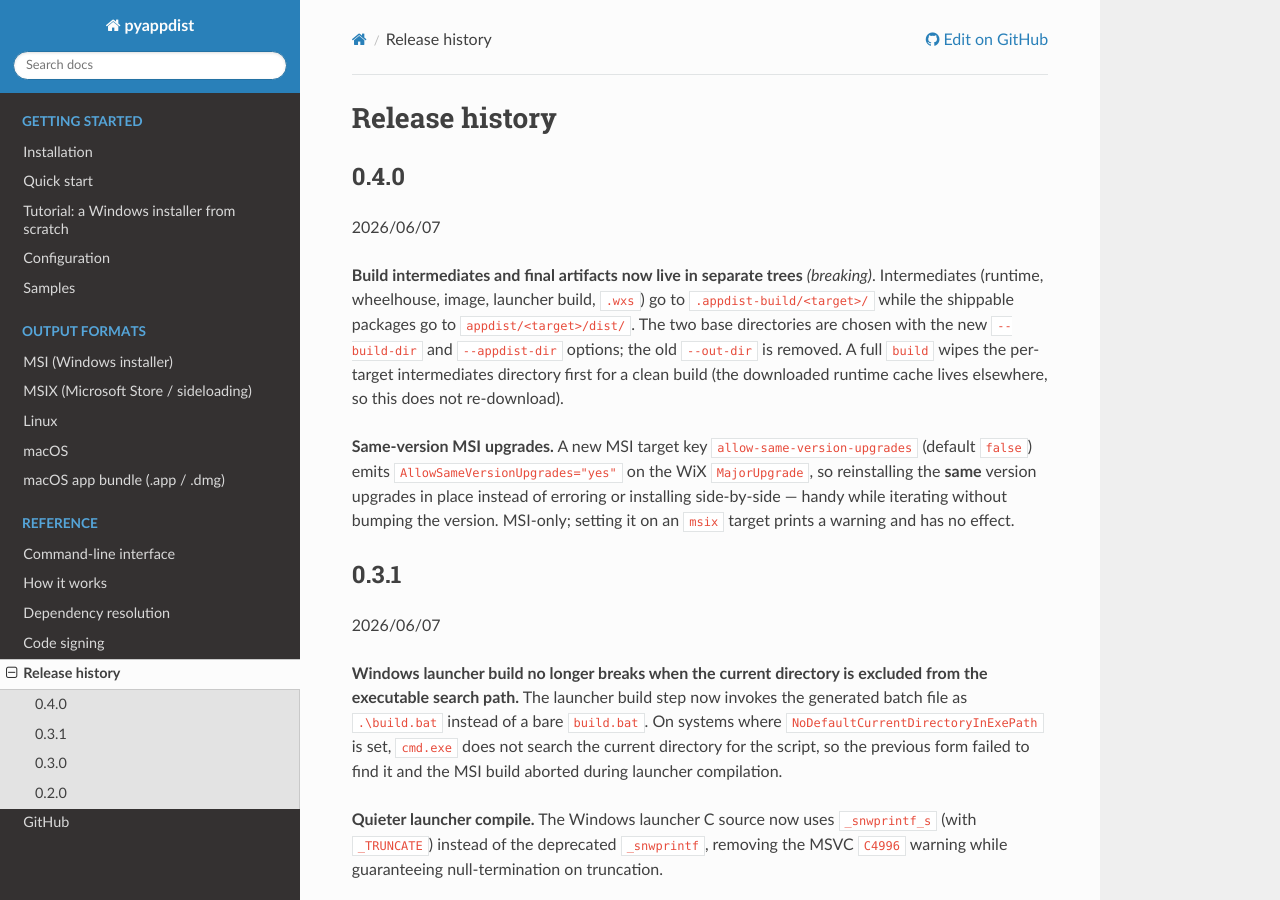
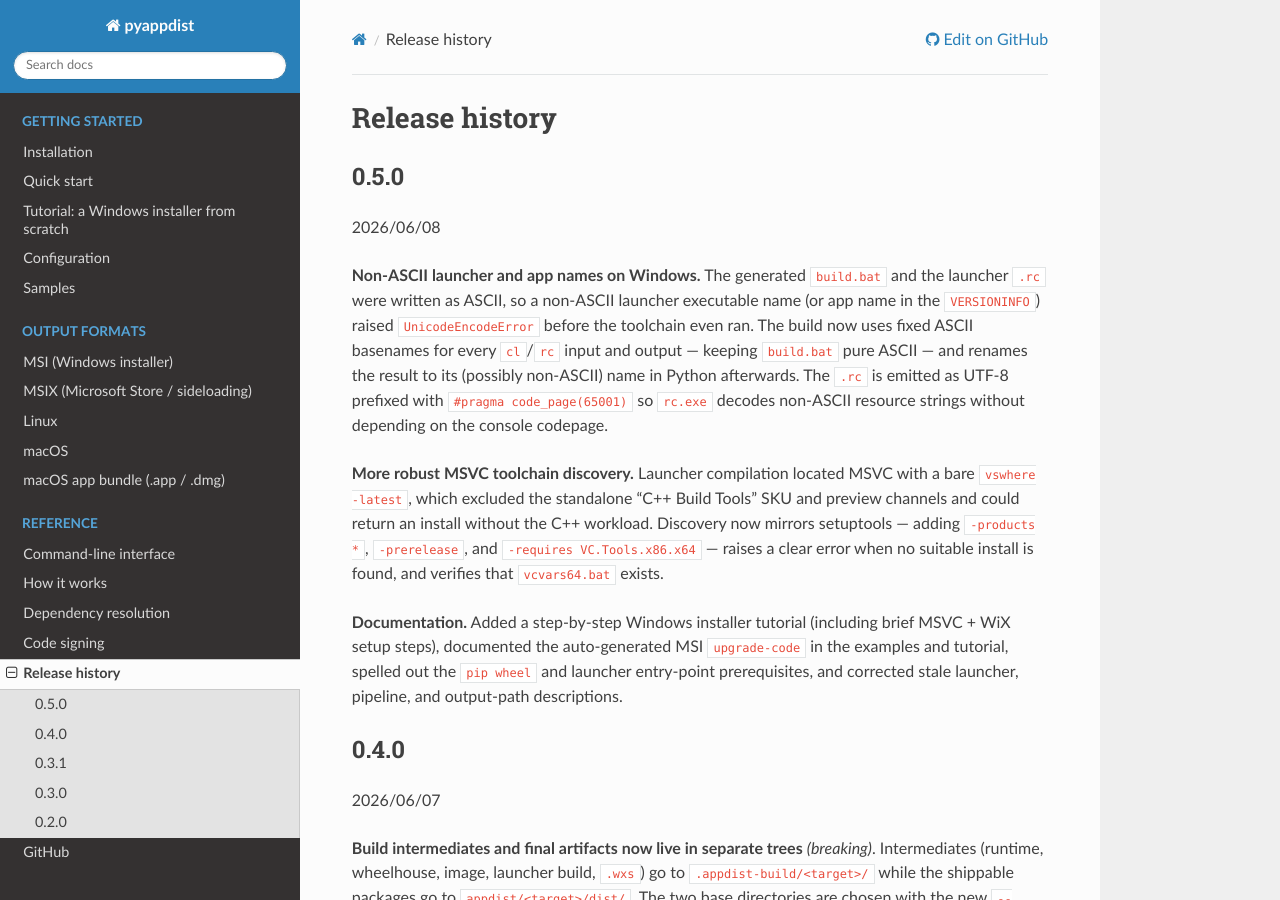
Before and after one commit to atsuoishimoto/pyappdist, a Sphinx documentation site: the page built from docs/history.rst, in a window 1280 px wide and 900 px high. Built offline with Sphinx 7.4.7 and the Read the Docs theme 3.1.0, drawn with Linux system fonts in a browser that asks for light colours.

Commit message:
docs: add 0.5.0 release history entry

```diff
--- a/docs/history.rst
+++ b/docs/history.rst
@@ -1,5 +1,32 @@
 Release history
 ===============
+
+0.5.0
+-----
+
+2026/06/08
+
+**Non-ASCII launcher and app names on Windows.** The generated ``build.bat`` and
+the launcher ``.rc`` were written as ASCII, so a non-ASCII launcher executable
+name (or app name in the ``VERSIONINFO``) raised ``UnicodeEncodeError`` before
+the toolchain even ran. The build now uses fixed ASCII basenames for every
+``cl``/``rc`` input and output — keeping ``build.bat`` pure ASCII — and renames
+the result to its (possibly non-ASCII) name in Python afterwards. The ``.rc`` is
+emitted as UTF-8 prefixed with ``#pragma code_page(65001)`` so ``rc.exe`` decodes
+non-ASCII resource strings without depending on the console codepage.
+
+**More robust MSVC toolchain discovery.** Launcher compilation located MSVC with
+a bare ``vswhere -latest``, which excluded the standalone "C++ Build Tools" SKU
+and preview channels and could return an install without the C++ workload.
+Discovery now mirrors setuptools — adding ``-products *``, ``-prerelease``, and
+``-requires VC.Tools.x86.x64`` — raises a clear error when no suitable install is
+found, and verifies that ``vcvars64.bat`` exists.
+
+**Documentation.** Added a step-by-step Windows installer tutorial (including
+brief MSVC + WiX setup steps), documented the auto-generated MSI ``upgrade-code``
+in the examples and tutorial, spelled out the ``pip wheel`` and launcher
+entry-point prerequisites, and corrected stale launcher, pipeline, and
+output-path descriptions.
 
 0.4.0
 ------
```
